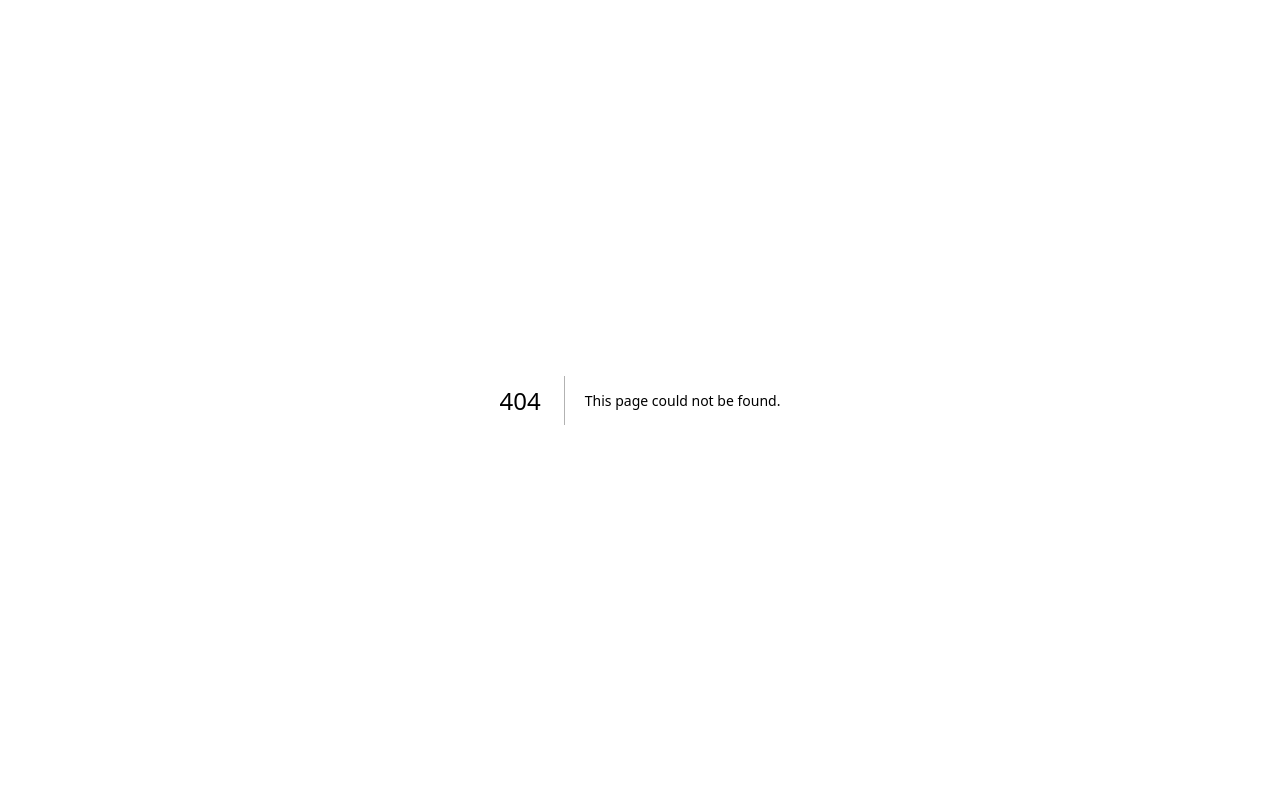
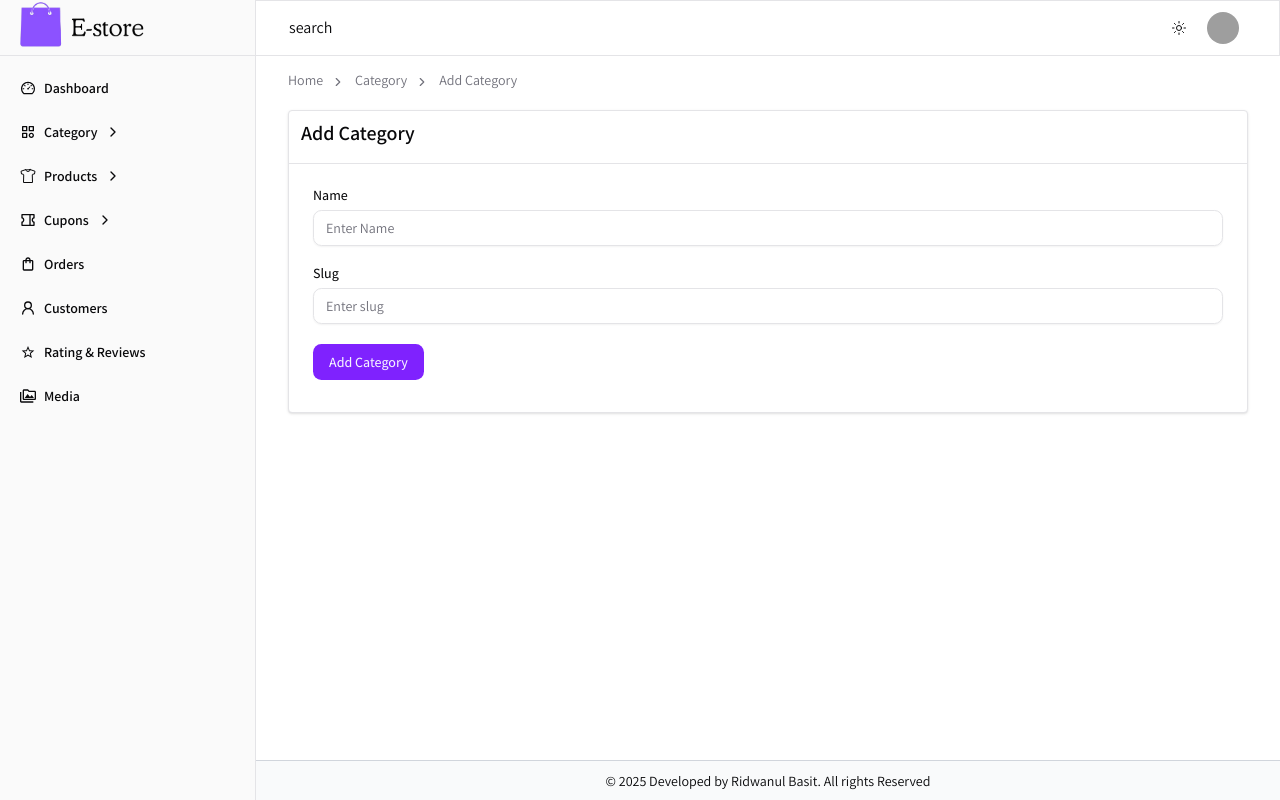
Before and after one commit to ridwanul-basit/E-commerce-with-Next-Js, a Next.js app: page /admin/category/add in a window 1280 px wide. Before the commit this address had no page. Built offline with nearby package versions, Linux system fonts and the light colour scheme; grey boxes are pictures that could not be loaded.

Commit message:
category added

```diff
--- /dev/null
+++ b/app/(root)/(admin)/admin/category/add/page.jsx
@@ -0,0 +1,114 @@
+'use client'
+import BreadCrumb from '@/components/Application/admin/BreadCrumb';
+import { ADMIN_CATEGORY_SHOW, ADMIN_DASHBOARD } from '@/routes/AdminPanelRoute';
+import React, { useEffect, useState } from 'react'
+import { Card, CardContent, CardHeader } from '@/components/ui/card';
+import { Form, FormControl, FormField, FormItem, FormLabel, FormMessage } from '@/components/ui/form';
+import { Input } from '@/components/ui/input';
+import { ButtonLoading } from '@/components/Application/ButtonLoading';
+import { zschema } from '@/lib/ZodSchema';
+import { zodResolver } from '@hookform/resolvers/zod';
+import { useForm } from 'react-hook-form';
+import slugify from 'slugify';
+import { showToast } from '@/lib/showtoast';
+import axios from 'axios';
+
+const breadcrumbData = [
+  { href: ADMIN_DASHBOARD, label: "Home" },
+  { href: ADMIN_CATEGORY_SHOW, label: "Category" },
+  { href: "", label: "Add Category" },
+];
+
+const formSchema = zschema.pick({
+  name:true,
+  slug: true,
+})
+
+const AddCategory = () => {
+    const [loading,setLoading] = useState(false)
+
+      const form = useForm({
+        resolver: zodResolver(formSchema),
+        defaultValues: {
+         name: '',
+         slug: '',
+        },
+      })
+
+const onSubmit = async (values) => {
+    try {
+      setLoading(true)
+      const { data } = await axios.post('/api/category/create', values)
+      if (!data.success) {
+        // Backend might respond with 401 (email not verified) or 404 (invalid credentials)
+        throw new Error(data.message)
+      }
+      // ✅ Show success toast
+      form.reset()
+      showToast("success", data.message)
+    } catch (error) {
+      showToast("error", error.response?.data?.message || error.message || "Something went wrong")
+    } finally {
+      setLoading(false)
+    }
+  }
+
+useEffect(()=>{
+  const name = form.getValues('name')
+  if(name){
+    form.setValue('slug', slugify(name).toLowerCase() )
+  }
+},[form.watch('name')])
+
+  return (
+    <div>
+      <BreadCrumb breadcrumbData={breadcrumbData}  />
+       <Card className="py-0 rounded shadow-sm">
+        <CardHeader className="pt-3 py-2 px-3 border-b [.border-b]:py-2 ">
+         <h4 className='text-xl font-semibold'>Add Category</h4>
+        </CardHeader>
+        <CardContent className='pb-5'>
+          <Form {...form}>
+            <form onSubmit={form.handleSubmit(onSubmit)}>
+              <div className='mb-5'>
+                <FormField
+                control={form.control}
+                name="name"
+                render={({ field }) => (
+                  <FormItem className="mb-5">
+                    <FormLabel>Name</FormLabel>
+                    <FormControl>
+                      <Input type="text" placeholder="Enter Name" {...field} />
+                    </FormControl>
+                    <FormMessage />
+                  </FormItem>
+                )}
+              />
+              </div>
+              <div className='mb-5'>
+                <FormField
+                control={form.control}
+                name="slug"
+                render={({ field }) => (
+                  <FormItem className="mb-5">
+                    <FormLabel>Slug</FormLabel>
+                    <FormControl>
+                      <Input type="text" placeholder="Enter slug" {...field} />
+                    </FormControl>
+                    <FormMessage />
+                  </FormItem>
+                )}
+              />
+              </div>
+              <div className="mb-3">
+                <ButtonLoading loading={loading} type="submit" text="Add Category" className="" />
+              </div>
+            </form>
+          </Form>
+        </CardContent>
+      </Card>
+    </div>
+  )
+}
+
+export default AddCategory
--- /dev/null
+++ b/app/(root)/(admin)/admin/category/edit/[id}/page.jsx
@@ -0,0 +1,11 @@
+import React from 'react'
+
+const EditCategory = () => {
+  return (
+    <div>
+
+    </div>
+  )
+}
+
+export default EditCategory
--- /dev/null
+++ b/app/(root)/(admin)/admin/category/page.jsx
@@ -0,0 +1,11 @@
+import React from 'react'
+
+const ShowCategory = () => {
+  return (
+    <div>
+
+    </div>
+  )
+}
+
+export default ShowCategory
--- /dev/null
+++ b/app/api/category/create/route.js
@@ -0,0 +1,43 @@
+import { connectDB } from "@/lib/db";
+import { catchError, response } from "@/lib/helperFunction";
+import { zschema } from "@/lib/ZodSchema";
+import CategoryModel from "@/models/Category.model";
+
+export async function POST(request) {
+  try {
+    // const auth = await isAuthenticated('admin')
+    // if (!auth.isAuth){
+    //     return response(false,403,'Unauthorized')
+    // }
+
+    await connectDB();
+    const payload = await request.json();
+
+    const schema = zschema.pick({
+      name: true,
+      slug: true,
+    });
+
+    const validate = schema.safeParse(payload);
+
+    if (!validate.success) {
+      return response(false, 400, "Invalid or missing field", validate.error);
+    }
+    const { name, slug } = payload;
+     const isExist = await CategoryModel.findOne({
+      $or: [{ name }, { slug }]
+    });
+
+    if (isExist) {
+      return response(false, 400, "Duplicate field: name or slug already exists.");
+    }
+    const newCategory = new CategoryModel({
+        name, slug
+    })
+    await newCategory.save()
+     return response(true, 200, "Category added successfully");
+
+  } catch (error) {
+    return catchError(error)
+  }
+}
--- a/lib/ZodSchema.js
+++ b/lib/ZodSchema.js
@@ -1,13 +1,13 @@
-import {z} from 'zod'
+import { z } from "zod";
 
 export const zschema = z.object({
-
-
   name: z
     .string()
     .min(4, { message: "Name must be at least 4 characters long" })
     .max(50, { message: "Name cannot exceed 50 characters" })
-      .regex(/[A-Za-z0-9]/, { message: "Name can only contain letters and spaces" }),
+    .regex(/[A-Za-z0-9]/, {
+      message: "Name can only contain letters and spaces",
+    }),
 
   email: z
     .string()
@@ -17,16 +17,22 @@ export const zschema = z.object({
   password: z
     .string()
     .min(8, { message: "Password must be at least 8 characters long" })
-    .regex(/[A-Z]/, { message: "Password must contain at least one uppercase letter" })
-    .regex(/[a-z]/, { message: "Password must contain at least one lowercase letter" })
+    .regex(/[A-Z]/, {
+      message: "Password must contain at least one uppercase letter",
+    })
+    .regex(/[a-z]/, {
+      message: "Password must contain at least one lowercase letter",
+    })
     .regex(/[0-9]/, { message: "Password must contain at least one number" })
-    .regex(/[@$!%*?&]/, { message: "Password must contain at least one special character (@$!%*?&)" }),
+    .regex(/[@$!%*?&]/, {
+      message: "Password must contain at least one special character (@$!%*?&)",
+    }),
   confirmPassword: z.string(),
 
-  otp : z.string()
-  .regex(/^\d{6}$/, "OTP must be exactly 6 digits"),
+  otp: z.string().regex(/^\d{6}$/, "OTP must be exactly 6 digits"),
 
-  _id: z.string().min(3,'_id is required'),
-  alt: z.string().min(3,'Alt is required'),
-  title: z.string().min(3,'Title is required')
-})
+  _id: z.string().min(3, "_id is required"),
+  alt: z.string().min(3, "Alt is required"),
+  title: z.string().min(3, "Title is required"),
+  slug: z.string().min(3, "Slug is required"),
+});
--- a/lib/adminSidebarMenu.js
+++ b/lib/adminSidebarMenu.js
@@ -6,7 +6,7 @@ import { LuUserRound } from "react-icons/lu";
 import { IoMdStarOutline } from "react-icons/io";
 import { MdOutlinePermMedia } from "react-icons/md";
 import { RiCoupon2Line } from "react-icons/ri";
-import { ADMIN_DASHBOARD, ADMIN_MEDIA_SHOW } from "@/routes/AdminPanelRoute";
+import { ADMIN_CATEGORY_ADD, ADMIN_CATEGORY_SHOW, ADMIN_DASHBOARD, ADMIN_MEDIA_SHOW } from "@/routes/AdminPanelRoute";
 
 export const adminAppSidebarMenu = [
     {
@@ -21,11 +21,11 @@ export const adminAppSidebarMenu = [
     submenu: [
         {
             title: "Add Category",
-            url: "#",
+            url: ADMIN_CATEGORY_ADD,
         },
          {
             title: "All Category",
-            url: "#",
+            url: ADMIN_CATEGORY_SHOW,
         }
     ]
   },
--- /dev/null
+++ b/models/Category.model.js
@@ -0,0 +1,32 @@
+import mongoose from "mongoose";
+import { lowercase } from "zod";
+
+const categorySchema = new mongoose.Schema(
+  {
+    name: {
+      type: String,
+      required: true,
+      unique:true
+    },
+    slug: {
+      type: String,
+      required: true,
+      unique:true,
+      lowercase:true,
+      trim: true
+    },
+    deletedAt: {
+      type: Date,
+      default: null,
+      index: true
+    }
+  },
+  { timestamps: true }
+);
+
+// TTL index to auto-delete expired OTPs
+categorySchema.index({ expiresAt: 1 }, { expireAfterSeconds: 0 });
+
+const CategoryModel = mongoose.models.Category || mongoose.model("Category", categorySchema, "categories");
+
+export default CategoryModel;
--- a/package.json
+++ b/package.json
@@ -44,6 +44,7 @@
     "react-redux": "^9.2.0",
     "react-toastify": "^11.0.5",
     "redux-persist": "^6.0.0",
+    "slugify": "^1.6.6",
     "sweetalert2": "^11.26.3",
     "tailwind-merge": "^3.3.1",
     "zod": "^4.1.12"
--- a/routes/AdminPanelRoute.js
+++ b/routes/AdminPanelRoute.js
@@ -3,3 +3,9 @@ export const ADMIN_DASHBOARD = '/admin/dashboard'
 // Media routes
 export const ADMIN_MEDIA_SHOW = '/admin/media'
 export const ADMIN_MEDIA_EDIT = (id)=> id?  `/admin/media/edit/${id}` : ''
+
+// Category Routes
+
+export const ADMIN_CATEGORY_ADD = '/admin/category/add'
+export const ADMIN_CATEGORY_SHOW = '/admin/category'
+export const ADMIN_CATEGORY_EDIT = (id)=> id?  `/admin/category/edit/${id}` : ''
```
Also changed, not shown: 1 other file (tests, documents, lock files or other folders). Lines whose indentation alone changed are shown as unchanged.
